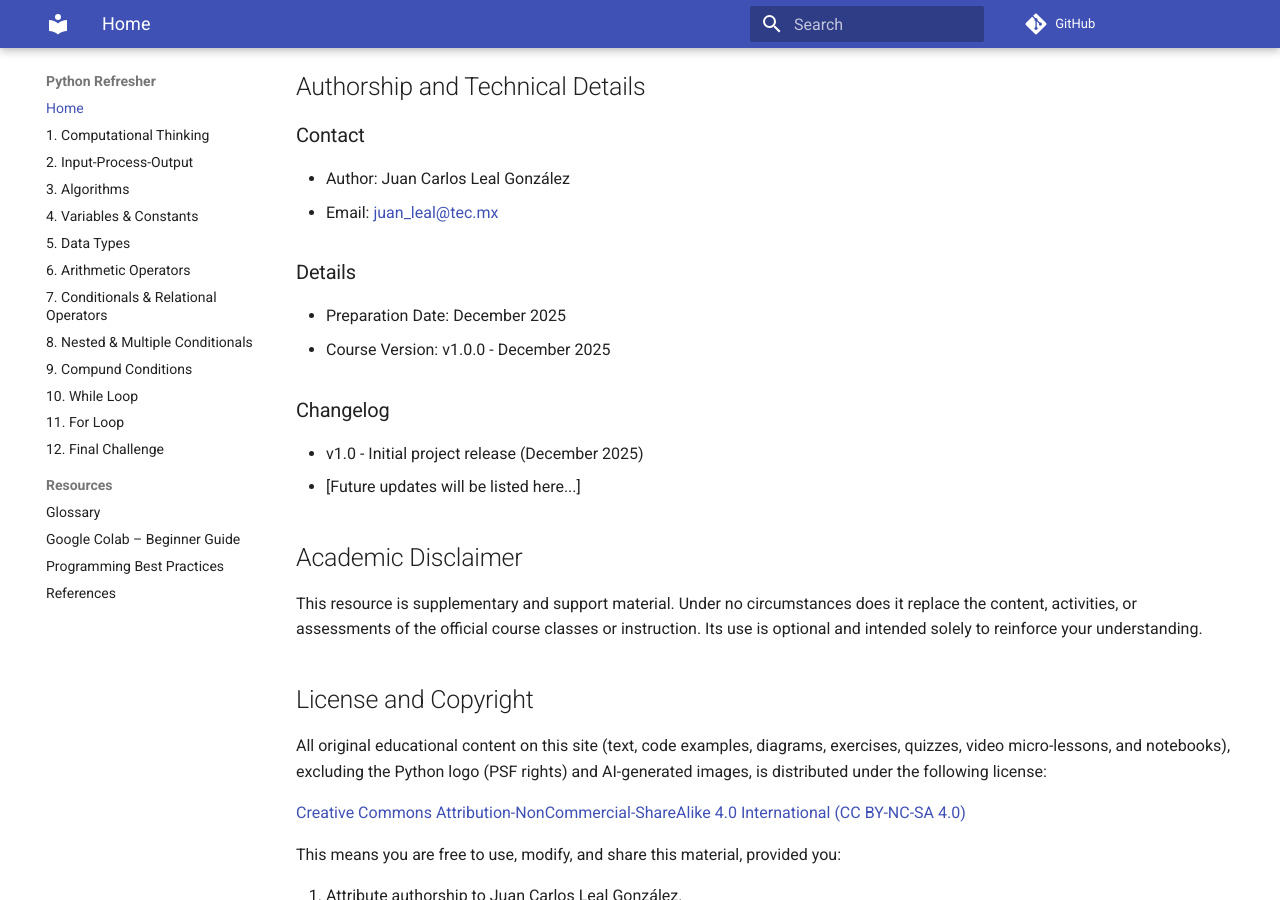
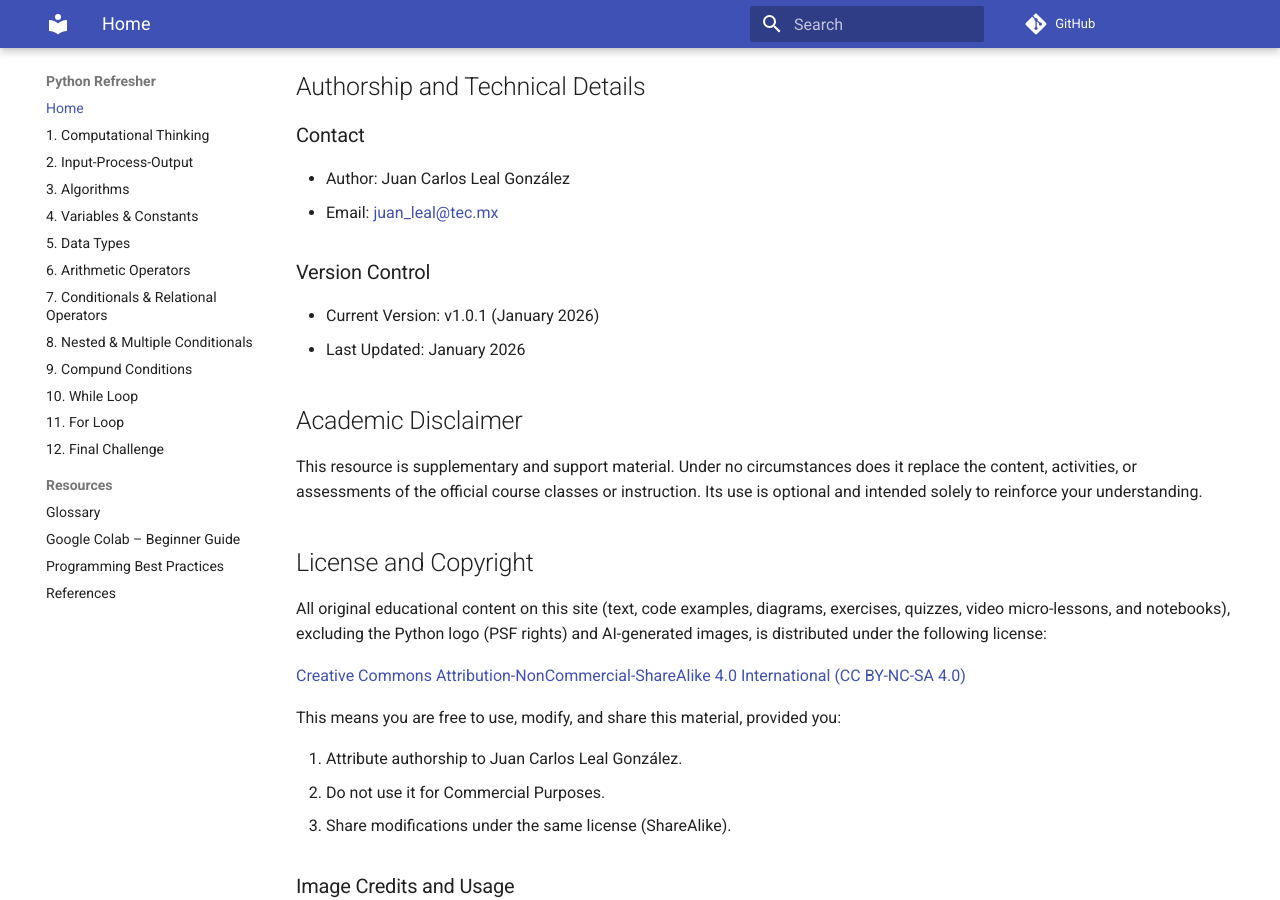
Before and after one commit to JuanLealTec/python-refresher, an MkDocs documentation site: the page built from docs/index.md, in a window 1280 px wide and 900 px high, scrolled down 998 px. Built offline with MkDocs 1.6.1 and Material for MkDocs 9.7.7, drawn with Linux system fonts in a browser that asks for light colours; comment, search, counter and statistics services are not loaded.

Commit message:
docs(content): update logic for multiple conditionals and home layout
Added explicit elif explanations in module 08, updated the compound conditions video in module 09, and simplified the version control section in index.md for clarity.

```diff
--- a/docs/index.md
+++ b/docs/index.md
@@ -46,15 +46,10 @@ For an effective review, we suggest following the logical order of the modules.
 - Author: Juan Carlos Leal González
 - Email: juan_leal@tec.mx
 
-### Details
+### Version Control
 
-- Preparation Date: December 2025
-- Course Version: v1.0.0 - December 2025
-
-### Changelog
-
-- v1.0 - Initial project release (December 2025)
-- [Future updates will be listed here...]
+- Current Version: v1.0.1 (January 2026)
+- Last Updated: January 2026
 
 ## Academic Disclaimer
 
```
Also changed, not shown: README.md (+12 -1 lines), docs/08_nested_multiple_conditionals.md (+13 -25 lines).
